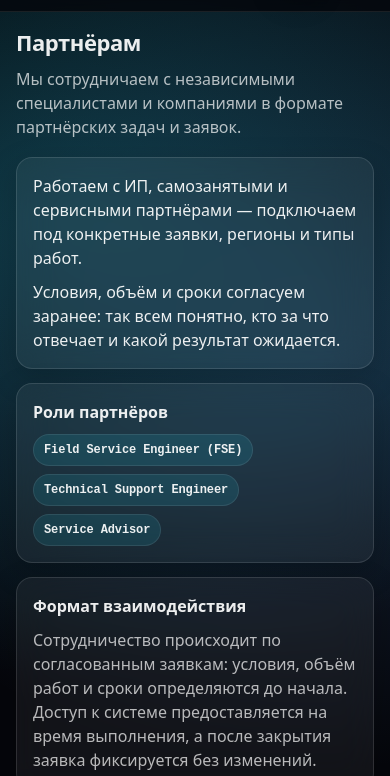
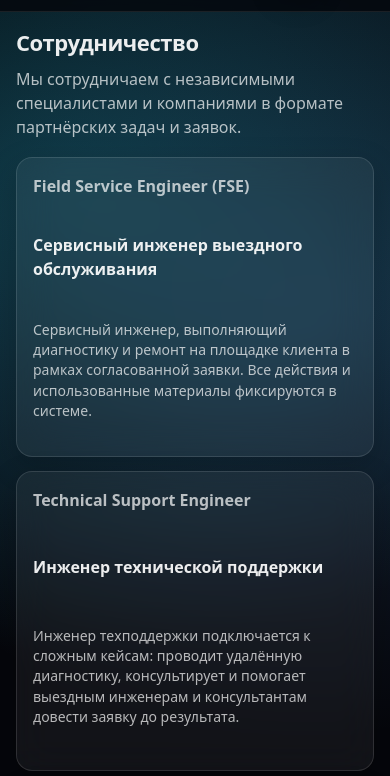
Before and after one commit to KasheVarCode/MechPrint, an Astro site: page /partners in a window 390 px wide. Shown: the part 66-842 px from the top of the page. Built offline with nearby package versions, Linux system fonts and the light colour scheme; Astro itself is replaced by a stand-in of ours.

Commit message:
Update Russian localization keys in the Partners section to replace 'Партнёрам' with 'Сотрудничество' for improved clarity; refactor layout to enhance mobile responsiveness and readability.

```diff
--- a/src/i18n/ru.ts
+++ b/src/i18n/ru.ts
@@ -15,7 +15,7 @@ export const ru = {
 			api: 'API интеграция',
 			pricing: 'Тарифы',
 			contact: 'Контакты',
-			partners: 'Партнёрам',
+			partners: 'Сотрудничество',
 		},
 	},
 	theme: {
@@ -240,7 +240,7 @@ export const ru = {
 				emailTitle: 'Электронная почта',
 				emails: [
 					{ label: 'Клиентам', value: 'service@mechprint.ru', kind: 'email' },
-					{ label: 'Партнёрам', value: 'team@mechprint.ru', kind: 'email' },
+					{ label: 'Сотрудничество', value: 'team@mechprint.ru', kind: 'email' },
 					{ label: 'Предложения', value: 'info@mechprint.ru', kind: 'email' },
 				],
 				managementTitle: 'Руководство',
@@ -268,7 +268,7 @@ export const ru = {
 		twitter: '@mechprint',
 	},
 	partners: {
-		title: 'Партнёрам',
+		title: 'Сотрудничество',
 		subtitle: 'Мы сотрудничаем с независимыми специалистами и компаниями в формате партнёрских задач и заявок.',
 		rolesShort: ['Field Service Engineer (FSE)', 'Technical Support Engineer', 'Service Advisor'],
 		intro: {
@@ -282,7 +282,7 @@ export const ru = {
 			text: 'Сотрудничество происходит по согласованным заявкам: условия, объём работ и сроки определяются до начала. Доступ к системе предоставляется на время выполнения, а после закрытия заявка фиксируется без изменений.',
 		},
 		roles: {
-			title: 'Роли партнёров',
+			title: 'Роли в сотрудничестве',
 			items: [
 				{
 					key: 'Field Service Engineer (FSE)',
--- a/src/pages/partners.astro
+++ b/src/pages/partners.astro
@@ -3,34 +3,12 @@ import Layout from '../layouts/Layout.astro';
 import { ru as i18n } from '../i18n/ru';
 ---
 
-<Layout title={`Партнёрам — ${i18n.brand.name}`}>
+<Layout title={`Сотрудничество — ${i18n.brand.name}`}>
 	<main>
 		<section class="container section" id="partners">
 			<div class="sectionHead">
 				<h1 class="sectionTitle">{i18n.partners.title}</h1>
 				<p class="muted sectionSubtitle sectionSubtitle--wide">{i18n.partners.subtitle}</p>
-			</div>
-
-			<div class="card card--padded">
-				{i18n.partners.intro.paragraphs.map((p, idx) => (
-					<p style={idx === 0 ? 'margin: 0;' : 'margin: 10px 0 0 0;'}>{p}</p>
-				))}
-			</div>
-
-			<div class="card card--padded" style="margin-top: 14px;">
-				<strong>{i18n.partners.roles.title}</strong>
-				<ul class="apiBadgeList" aria-label={i18n.partners.roles.title} style="margin-top: 10px;">
-					{i18n.partners.rolesShort.map((r) => (
-						<li class="apiBadgeItem">
-							<code class="apiBadge">{r}</code>
-						</li>
-					))}
-				</ul>
-			</div>
-
-			<div class="card card--padded" style="margin-top: 14px;">
-				<strong>{i18n.partners.interaction.title}</strong>
-				<p class="muted" style="margin: 10px 0 0 0;">{i18n.partners.interaction.text}</p>
 			</div>
 
 			<div class="featureGrid" style="margin-top: 14px;">
@@ -44,6 +22,29 @@ import { ru as i18n } from '../i18n/ru';
 					</article>
 				))}
 			</div>
+
+			<div class="card card--padded" style="margin-top: 14px;">
+				{i18n.partners.intro.paragraphs.map((p, idx) => (
+					<p style={idx === 0 ? 'margin: 0;' : 'margin: 10px 0 0 0;'}>{p}</p>
+				))}
+			</div>
+
+			<!--<div class="card card--padded" style="margin-top: 14px;">
+				<strong>{i18n.partners.roles.title}</strong>
+				<ul class="apiBadgeList" aria-label={i18n.partners.roles.title} style="margin-top: 10px;">
+					{i18n.partners.rolesShort.map((r) => (
+						<li class="apiBadgeItem">
+							<code class="apiBadge">{r}</code>
+						</li>
+					))}
+				</ul>
+			</div>-->
+
+			<div class="card card--padded" style="margin-top: 14px;">
+				<strong>{i18n.partners.interaction.title}</strong>
+				<p class="muted" style="margin: 10px 0 0 0;">{i18n.partners.interaction.text}</p>
+			</div>
+
 
 			<div class="card card--padded" style="margin-top: 14px;">
 				<strong>{i18n.partners.approach.title}</strong>
```
